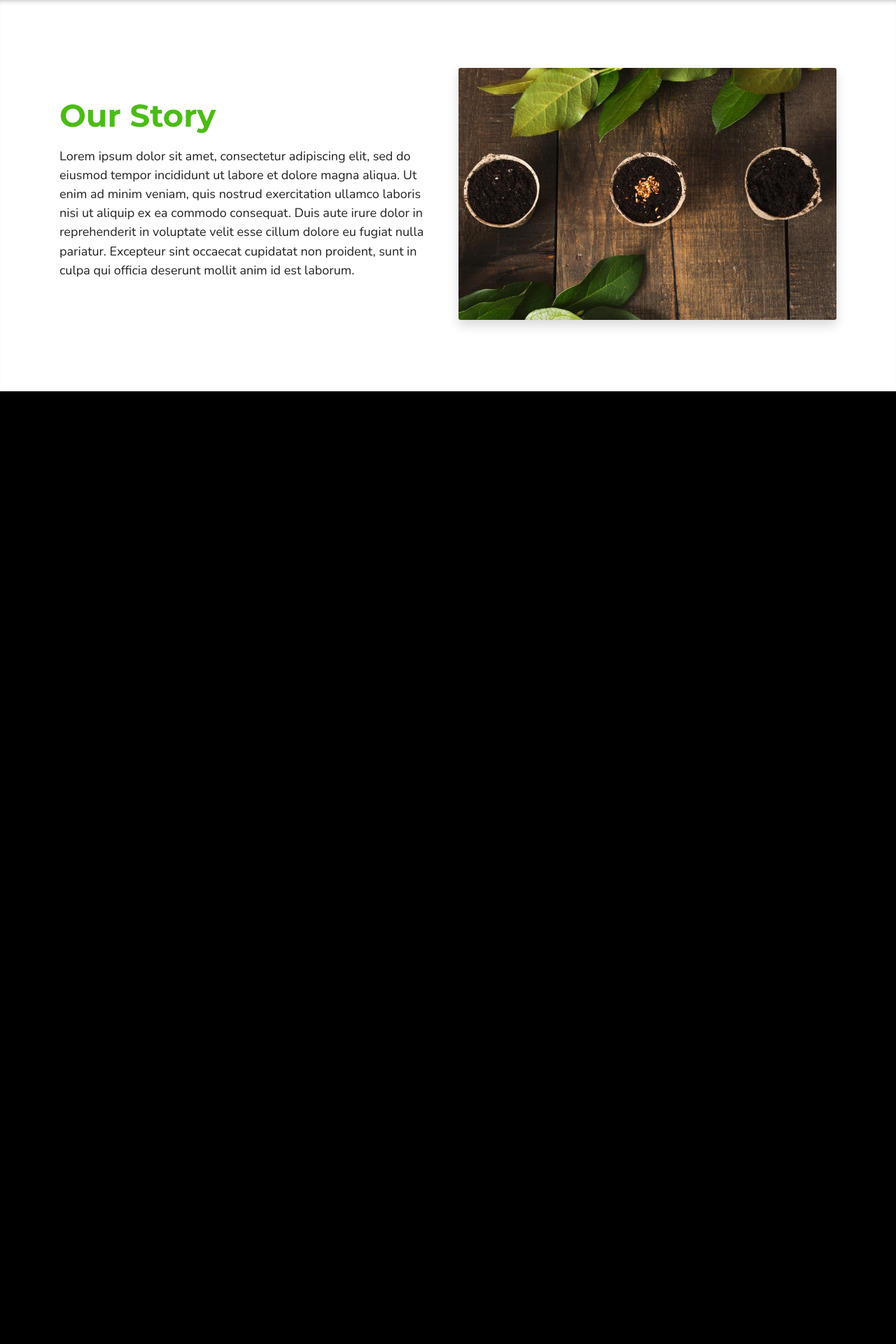
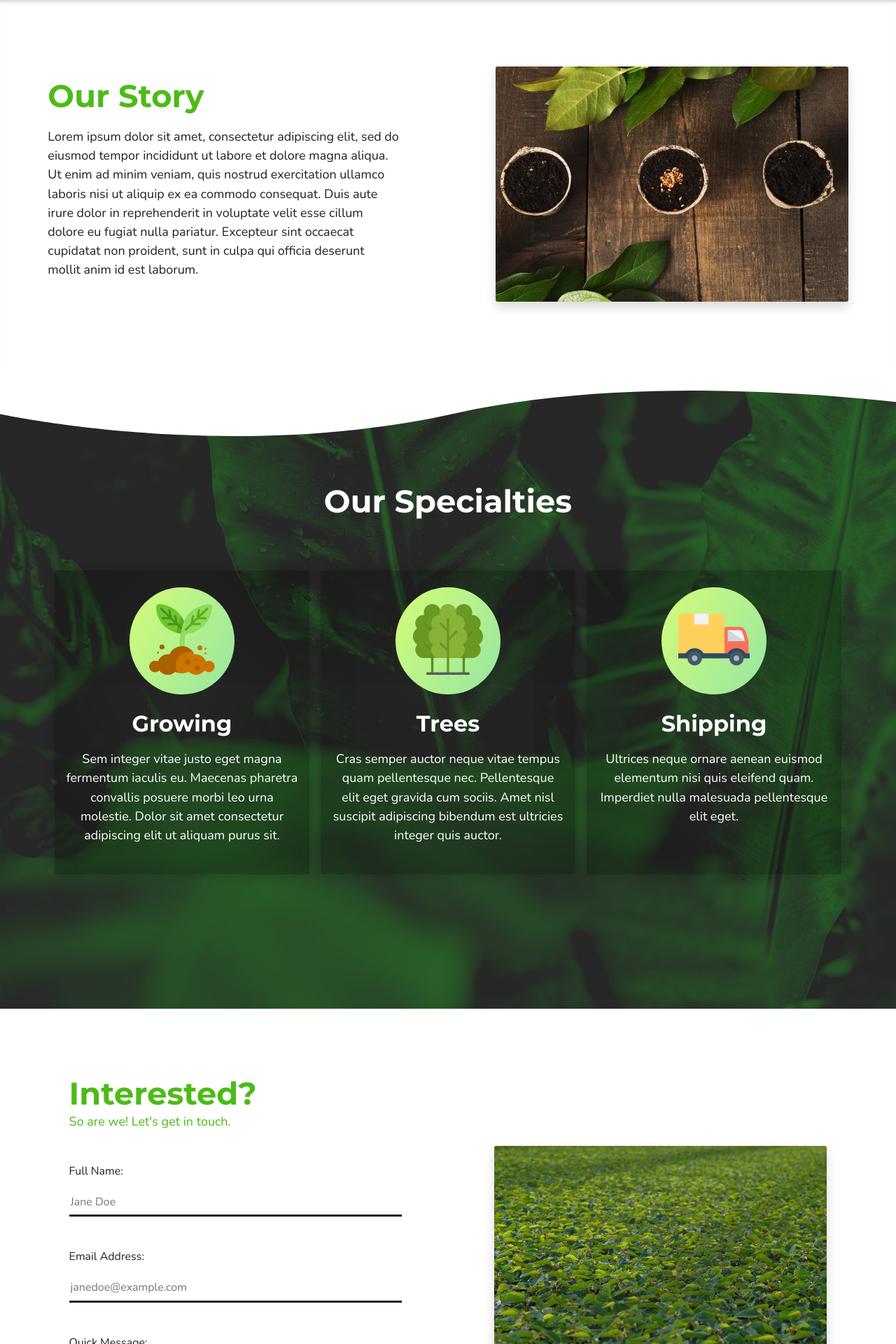
Before and after one commit to CarsonSchulz/treefarm, a PHP site: page / in a window 1280 px wide. Shown: the part 801-2721 px from the top of the page at 70% size. Before the commit the page ends 1360 px from the top, so only its background shows below. Run offline with PHP 8.4, Linux system fonts and the light colour scheme.

Commit message:
v0.1
Changed styling
Added sections
Corrected overflow and height issues

```diff
--- a/css/style.css
+++ b/css/style.css
@@ -24,8 +24,14 @@ h1, h2, h3, h4, h5, h6 {
 .display-4 {
     font-size: calc(3.5 * (1vw + 1vh - 1vmin));
 }
+.display-5 {
+    font-size: calc(2.5 * (1vw + 1vh - 1vmin));
+}
 .text-center {
     text-align: center;
+}
+.text-primary {
+    color: #4cbb17;
 }
 /* Images */
 .img-fluid {
@@ -94,8 +100,80 @@ h1, h2, h3, h4, h5, h6 {
     box-shadow: inset 0 7px 9px -7px rgba(0,0,0,0.4);
     -webkit-box-shadow: inset 0 7px 9px -7px rgba(0,0,0,0.4);
     -moz-box-shadow: inset 0 7px 9px -7px rgba(0,0,0,0.4);
-    min-height: 70vh;
+    min-height: 60vh;
     display: flex;
     flex-wrap: wrap;
     align-items: center;
 }
+.wave-break {
+    position: absolute;
+    top: 0;
+    left: 0;
+    width: 110vw;
+    margin-top: -1px;
+    margin-left: -5px;
+}
+.specialty-cont {
+    color: #fff;
+    background-color: #4cbb17;
+    background-image: url('../images/backgrounds/plantspec.jpg');
+    background-size: cover;
+    background-repeat: no-repeat;
+    position: relative;
+    padding-top: 20vh;
+    padding-bottom: 15vh;
+    overflow: hidden;
+}
+.specialty-cont h1 {
+    color: #fff;
+}
+.specialty-card {
+    box-shadow: 0 0 1rem 0 rgba(0, 0, 0, .2);
+    border-radius: 3px;
+    position: relative;
+    z-index: 1;
+    background: inherit;
+    overflow: hidden;
+    height: 100%;
+}
+.specialty-card:before {
+    content: "";
+    position: absolute;
+    background: inherit;
+    z-index: -1;
+    top: 0;
+    left: 0;
+    right: 0;
+    bottom: 0;
+    box-shadow: inset 0 0 2000px rgba(0, 0, 0, 0.6);
+}
+.specialty-icon {
+    width: 45%;
+    background-image: linear-gradient(120deg, #d4fc79 0%, #96e6a1 100%);
+    padding: 1.5rem;
+    border-radius: 50%;
+}
+.specialty-icon img {
+    height: auto;
+    width: 100%;
+}
+.contact-input {
+    width: 100%;
+    height: 2.5rem;
+    border: 0;
+    border-bottom: 3px solid #212121;
+    margin-top: 1rem;
+}
+.contact-textarea {
+    margin-top: 1rem;
+    width: 100%;
+    border: 3px solid #212121;
+    padding: 1rem;
+}
+footer {
+    background-color: #2e3131;
+    color: #ffffff99;
+}
+.footer-bold {
+    color: #ffffffd9;
+}
--- a/index.html
+++ b/index.html
@@ -25,17 +25,87 @@
         </div>
     </div>
     <div class="about-cont py-5">
-        <div class="container">
-            <div class="row align-items-center">
-                <div class="col-md-6 order-2 order-md-1">
+        <div class="container-fluid py-5">
+            <div class="row align-items-center justify-content-center">
+                <div class="col-md-5 order-2 order-md-1">
                     <h1 class="display-4">Our Story</h1>
                     <p>Lorem ipsum dolor sit amet, consectetur adipiscing elit, sed do eiusmod tempor incididunt ut labore et dolore magna aliqua. Ut enim ad minim veniam, quis nostrud exercitation ullamco laboris nisi ut aliquip ex ea commodo consequat. Duis aute irure dolor in reprehenderit in voluptate velit esse cillum dolore eu fugiat nulla pariatur. Excepteur sint occaecat cupidatat non proident, sunt in culpa qui officia deserunt mollit anim id est laborum.</p>
                 </div>
-                <div class="col-md-6 text-center order-1 order-md-2">
+                <div class="col-md-5 offset-md-1 text-center order-1 order-md-2">
                     <img src="images/sections/pots.jpg" class="img-fluid shadow rounded mb-4 mb-md-0" alt="Potted plants">
                 </div>
             </div>
         </div>
     </div>
+    <div class="specialty-cont">
+        <img src="images/sections/whitewave.svg" class="wave-break">
+        <div class="container">
+            <div class="row">
+                <div class="col-12 text-center">
+                    <h1 class="display-4">Our Specialties</h1>
+                </div>
+            </div>
+            <div class="row my-5">
+                <div class="col-md-4 px-2 my-4">
+                    <div class="specialty-card py-4 text-center px-3">
+                        <div class="specialty-icon mx-auto">
+                            <img src="images/icons/sprout.svg" alt="Sprout Icon">
+                        </div>
+                        <h1 class="display-5 mt-4">Growing</h1>
+                        <p>Sem integer vitae justo eget magna fermentum iaculis eu. Maecenas pharetra convallis posuere morbi leo urna molestie. Dolor sit amet consectetur adipiscing elit ut aliquam purus sit.</p>
+                    </div>
+                </div>
+                <div class="col-md-4 px-2 my-4">
+                    <div class="specialty-card py-4 text-center px-3">
+                        <div class="specialty-icon mx-auto">
+                            <img src="images/icons/trees.svg" alt="Trees Icon">
+                        </div>
+                        <h1 class="display-5 mt-4">Trees</h1>
+                        <p>Cras semper auctor neque vitae tempus quam pellentesque nec. Pellentesque elit eget gravida cum sociis. Amet nisl suscipit adipiscing bibendum est ultricies integer quis auctor.</p>
+                    </div>
+                </div>
+                <div class="col-md-4 px-2 my-4">
+                    <div class="specialty-card py-4 text-center px-3">
+                        <div class="specialty-icon mx-auto">
+                            <img src="images/icons//delivery-truck.svg" alt="Truck Icon">
+                        </div>
+                        <h1 class="display-5 mt-4">Shipping</h1>
+                        <p>Ultrices neque ornare aenean euismod elementum nisi quis eleifend quam. Imperdiet nulla malesuada pellentesque elit eget.</p>
+                    </div>
+                </div>
+            </div>
+        </div>
+    </div>
+    <div class="contact-cont py-5">
+        <div class="container-fluid p-5">
+            <div class="row align-items-center justify-content-center">
+                <div class="col-lg-5 order-2 order-lg-1">
+                    <h1 class="display-4">Interested?</h1>
+                    <p class="text-primary mt-0">So are we! Let's get in touch.</p>
+                    <form class="mt-5">
+                        <label for="contactName">Full Name:</label>
+                        <input type="text" class="contact-input mb-5" name="contactName" id="contactName" placeholder="Jane Doe">
+                        <label for="contactEmail">Email Address:</label>
+                        <input type="email" class="contact-input mb-5" name="contactEmail" id="contactEmail" placeholder="janedoe@example.com">
+                        <label for="contactMsg">Quick Message:</label>
+                        <textarea rows="4" class="contact-textarea" placeholder="Write up a quick message for us." id="contactMsg" name="contactMsg"></textarea>
+                    </form>
+                </div>
+                <div class="col-lg-5 offset-lg-1 order-1 order-lg-2 text-center">
+                    <img src="images/sections/greenhouse.jpg" alt="Greenhouse" class="img-fluid rounded shadow mb-5 mb-lg-0">
+                </div>
+            </div>
+        </div>
+    </div>
+    <footer class="py-5">
+        <div class="px-5 container-fluid">
+            <div class="row">
+                <div class="col-12 text-center">
+                    <p class="footer-bold">&copy; Hibernia Nursery</p>
+                    <p>Made by <a href="https://carsons.me/">Carson</a></p>
+                </div>
+            </div>
+        </div>
+    </footer>
 </body>
 </html>
```
Also changed, not shown: images/backgrounds/leaves.png (added), images/backgrounds/plantspec.jpg (added), images/backgrounds/trees.png (added), images/icons/delivery-truck.svg (added), images/icons/sprout.svg (added), images/icons/trees.svg (added), images/sections/greenhouse.jpg (added), images/sections/whitewave.svg (added), 1 other file.
